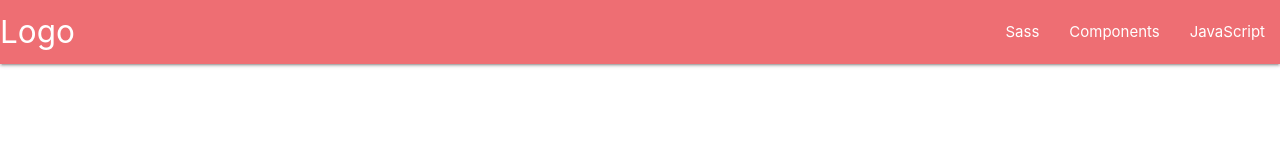
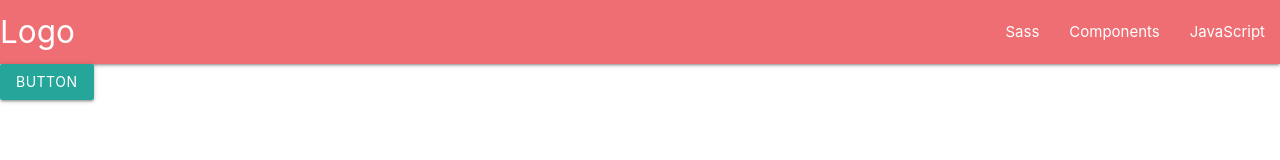
Before and after one commit to Roomnumber13/sit725, a website: page Week3_Task3.3/public/materialize/index2.html in a window 1280 px wide. Drawn offline with Linux system fonts and the light colour scheme.

Commit message:
Update file

```diff
--- a/Week3_Task3.3/public/materialize/index2.html
+++ b/Week3_Task3.3/public/materialize/index2.html
@@ -24,5 +24,6 @@
         </ul>
       </div>
     </nav>
+    <a class="waves-effect waves-light btn">button</a>
   </body>
 </html>
```
